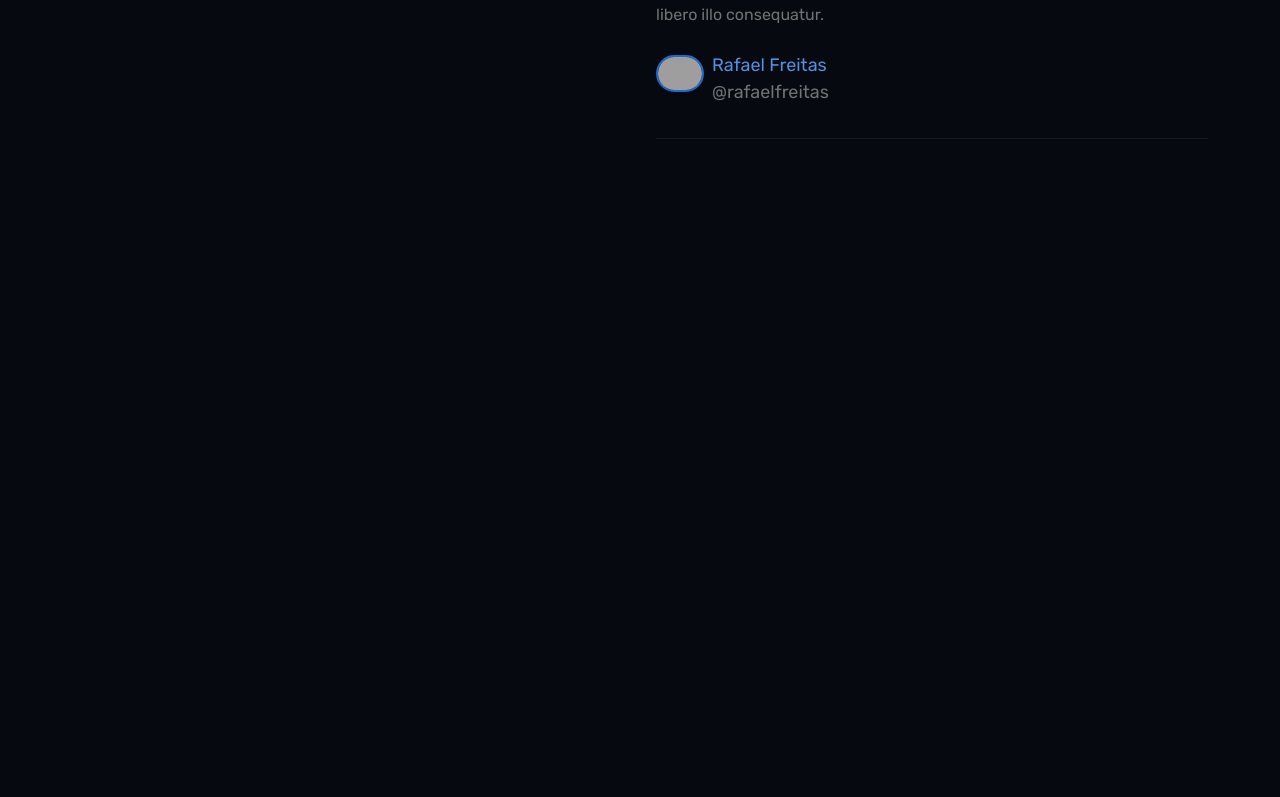
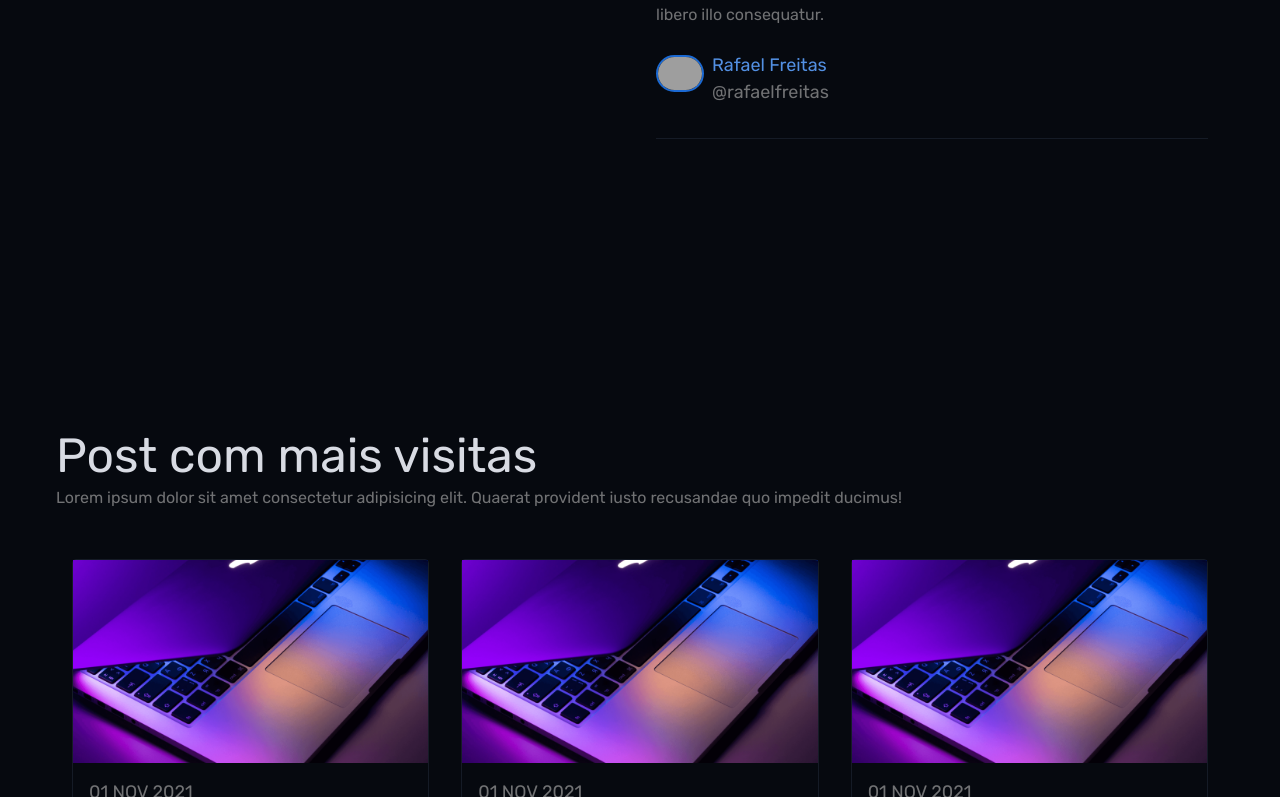
Before and after one commit to Rafaa-Freitas/blog, a React app: page / in a window 1280 px wide. Shown: the part 2003-2800 px from the top of the page. Before the commit the page ends 2302 px from the top, so only its background shows below. Built offline with nearby package versions, Linux system fonts and the light colour scheme; grey boxes are pictures that could not be loaded; the HTML template or start-up script is replaced by a standard one.

Commit message:
Most Viewed and Banner

```diff
--- a/src/App.tsx
+++ b/src/App.tsx
@@ -1,7 +1,9 @@
 import './App.css';
+import Banner from './components/Banner';
 import Header from './components/Header';
 import Hero from './components/Hero';
 import MainPosts from './components/MainPosts';
+import MostViewed from './components/MostViewed';
 
 function App() {
   return (
@@ -9,6 +11,8 @@ function App() {
       <Header></Header>
       <Hero></Hero>
       <MainPosts></MainPosts>
+      <MostViewed></MostViewed>
+      <Banner></Banner>
     </>
   );
 }
--- /dev/null
+++ b/src/components/Banner.tsx
@@ -0,0 +1,31 @@
+import React from 'react';
+
+function Banner() {
+  return (
+    <section className="container-layout">
+      <div className="img-banner overflow-hidden">
+        <img src="./images/02.png" alt="" />
+      </div>
+      <div className="mt-6">
+        <h6 className="text-gray-5 text-center">01 NOV 2021</h6>
+        <h6 className="uppercase tracking-[2px] text-primary-light text-center">
+          tecnologia
+        </h6>
+
+        <h3 className="text-center">O que esperar do cinema em 2021?</h3>
+        <p className="mt-2 text-center">
+          Lorem ipsum dolor sit amet, consectetur adipisicing elit. At velit
+          cumque libero illo consequatur.
+        </p>
+
+        <div className="my-6 flex items-center justify-center">
+          <a href="" className="text-primary-light">
+            Ler mais
+          </a>
+        </div>
+      </div>
+    </section>
+  );
+}
+
+export default Banner;
--- /dev/null
+++ b/src/components/MostViewed.tsx
@@ -0,0 +1,87 @@
+function MostViewed() {
+  return (
+    <section className="container-layout">
+      <h3>Post com mais visitas</h3>
+      <p>
+        Lorem ipsum dolor sit amet consectetur adipisicing elit. Quaerat
+        provident iusto recusandae quo impedit ducimus!
+      </p>
+
+      <div className="flex flex-wrap w-full mt-8">
+        <div className="w-grid-12 lg:w-grid-4 m-4 card">
+          <div className="thumb overflow-hidden">
+            <a href="">
+              <img src="./images/01.png" />
+            </a>
+          </div>
+          <div className="mt-4 px-4">
+            <h6 className="text-gray-5">01 NOV 2021</h6>
+            <h6 className="uppercase tracking-[2px] text-primary-light">
+              tecnologia
+            </h6>
+            <h4>O que esperar do cinema em 2021?</h4>
+            <p className="mt-2">
+              Lorem ipsum dolor sit amet, consectetur adipisicing elit. At velit
+              cumque libero illo consequatur.
+            </p>
+            <div className="my-6">
+              <a href="" className="text-primary-light">
+                Ler mais
+              </a>
+            </div>
+          </div>
+        </div>
+
+        <div className="w-grid-12 lg:w-grid-4 m-4 card">
+          <div className="thumb overflow-hidden">
+            <a href="">
+              <img src="./images/01.png" />
+            </a>
+          </div>
+          <div className="mt-4 px-4">
+            <h6 className="text-gray-5">01 NOV 2021</h6>
+            <h6 className="uppercase tracking-[2px] text-primary-light">
+              tecnologia
+            </h6>
+            <h4>O que esperar do cinema em 2021?</h4>
+            <p className="mt-2">
+              Lorem ipsum dolor sit amet, consectetur adipisicing elit. At velit
+              cumque libero illo consequatur.
+            </p>
+            <div className="my-6">
+              <a href="" className="text-primary-light">
+                Ler mais
+              </a>
+            </div>
+          </div>
+        </div>
+
+        <div className="w-grid-12 lg:w-grid-4 m-4 card">
+          <div className="thumb overflow-hidden">
+            <a href="">
+              <img src="./images/01.png" />
+            </a>
+          </div>
+          <div className="mt-4 px-4">
+            <h6 className="text-gray-5">01 NOV 2021</h6>
+            <h6 className="uppercase tracking-[2px] text-primary-light">
+              tecnologia
+            </h6>
+            <h4>O que esperar do cinema em 2021?</h4>
+            <p className="mt-2">
+              Lorem ipsum dolor sit amet, consectetur adipisicing elit. At velit
+              cumque libero illo consequatur.
+            </p>
+            <div className="my-6">
+              <a href="" className="text-primary-light">
+                Ler mais
+              </a>
+            </div>
+          </div>
+        </div>
+      </div>
+    </section>
+  );
+}
+
+export default MostViewed;
--- a/src/index.css
+++ b/src/index.css
@@ -18,7 +18,7 @@ html {
 a {
   text-decoration: none;
 
-  @apply leading-[26px] font-extralight text-base text-white-light hover:opacity-70 transition ease-in-out duration-300;
+  @apply leading-[26px] font-normal text-base text-white-light hover:opacity-70 transition ease-in-out duration-300;
 }
 
 body {
@@ -63,7 +63,7 @@ p {
 }
 
 .container-layout {
-  @apply max-w-screen-xl my-0 mx-auto overflow-hidden py-32 px-6 flex flex-col lg:flex-row;
+  @apply max-w-screen-xl my-0 mx-auto overflow-hidden py-32 px-6 flex-col;
   @apply max-lg:py-24 max-lg:px-4;
 }
 
@@ -142,3 +142,21 @@ h6 {
 .profile-img {
   @apply rounded-full border-2 border-primary-normal;
 }
+
+.thumb {
+  img {
+    @apply transition-all duration-500 ease-in-out scale-[1.05] hover:scale-[1.1];
+  }
+}
+
+.card {
+  @apply border border-black-light rounded-[4px] transition-all duration-300 ease-in-out hover:bg-black-light/20;
+}
+
+.img-banner {
+  @apply w-full max-h-[420px] flex items-center justify-center rounded-[4px];
+
+  img {
+    @apply object-cover transition-all duration-700 ease-in-out hover:scale-[1.025];
+  }
+}
```
Also changed, not shown: tailwind.config.js (+0 -14 lines), public/images/01.png (added), public/images/02.png (added).
